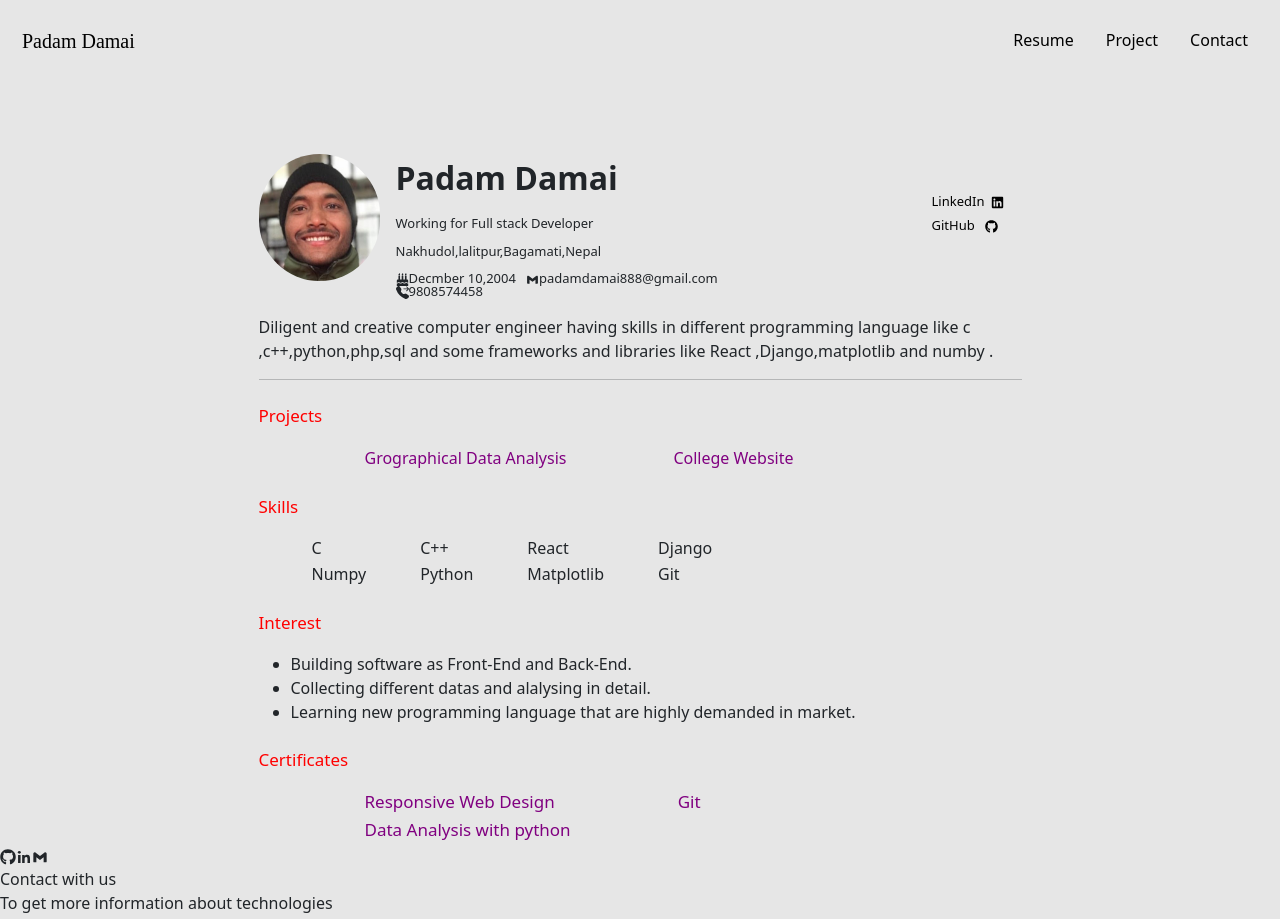
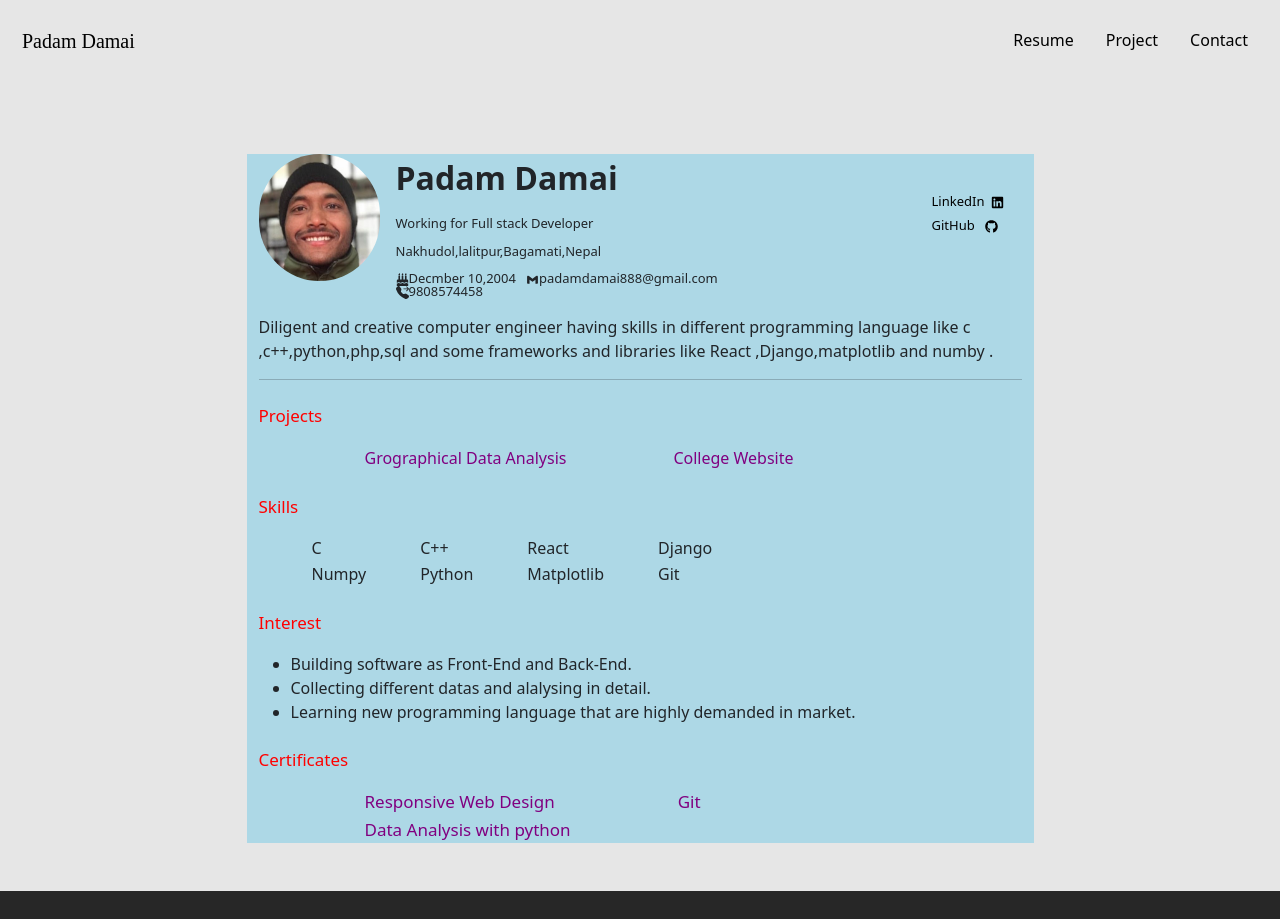
Before and after one commit to padamdamai/my_portfolio, a React (Create React App) app: page /resume in a window 1280 px wide. Shown: the top 919 px of the page. Built offline with nearby package versions, Linux system fonts and the light colour scheme.

Commit message:
remoted footer styling

```diff
--- a/src/index.css
+++ b/src/index.css
@@ -101,17 +101,35 @@ article{
 }
 
 /*........................................footer content ...........................................*/
-.footer_title{
-  margin:2rem 2rem 0rem 3rem;
+.footer_container{
+  background-color:#272727;
+  width:100%;
+  height:15rem;
+  margin-top: 3rem;
 }
+.container{
+  margin-top: 33rem;
+  background-color:lightblue;
+}
+.icon_container{
+  display: flex;
+  justify-content: center;
+  margin-left:1rem;
+}
+.github,.linkedIn,.mail{
+  background-color: white;
+  border-radius: 50%;
+  width: 30px;
+  height: 29px;
+  margin: 3rem 1rem auto;
+}
+.text_container_footer{
+  margin-top: 40px;
+  color: white;
+  text-align: center;
 
 
-
-.............................................
-
-
-.topnav a.active {
-  background-color: #04AA6D;
-  color: white;
-  height: 35px;
 }
+.copyright{
+  color:#808080;
+}
```
